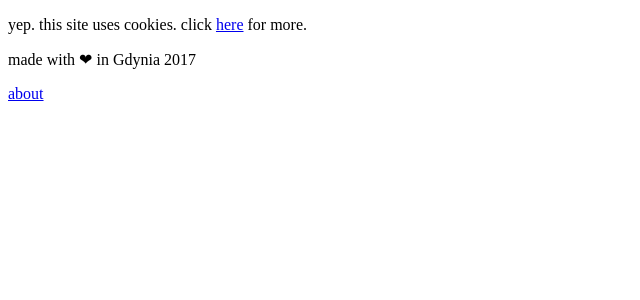
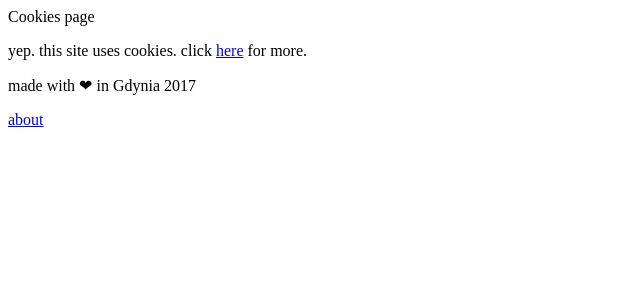
Before and after one commit to bdebicki/wasitraining-react, a React app: page /cookies-policy in a window 1280 px wide. Shown: the top 300 px of the page, without its empty margins (0-640 px from the left). Built offline with nearby package versions, Linux system fonts and the light colour scheme.

Commit message:
add about & cookies page components + routing

```diff
--- a/src/components/Routing/Routing.jsx
+++ b/src/components/Routing/Routing.jsx
@@ -3,14 +3,23 @@ import { Route, Routes } from 'react-router-dom';
 import editionRoutes from '../../helpers/editionRoutes';
 import Edition from '../../views/Edition';
 import Intro from '../../views/Intro';
+import About from '../../views/About';
+import Cookies from '../../views/Cookies';
 
 function Routing() {
   return (
     <Routes>
       <Route
-        key="root"
         path="/"
         element={<Intro />}
+      />
+      <Route
+        path="/about"
+        element={<About />}
+      />
+      <Route
+        path="/cookies-policy"
+        element={<Cookies />}
       />
       {editionRoutes.map((edition) => (
         <Route
--- /dev/null
+++ b/src/views/About.jsx
@@ -0,0 +1,11 @@
+import React from 'react';
+
+function About() {
+  return (
+    <div>
+      About page
+    </div>
+  );
+}
+
+export default About;
--- /dev/null
+++ b/src/views/Cookies.jsx
@@ -0,0 +1,11 @@
+import React from 'react';
+
+function Cookies() {
+  return (
+    <div>
+      Cookies page
+    </div>
+  );
+}
+
+export default Cookies;
```
